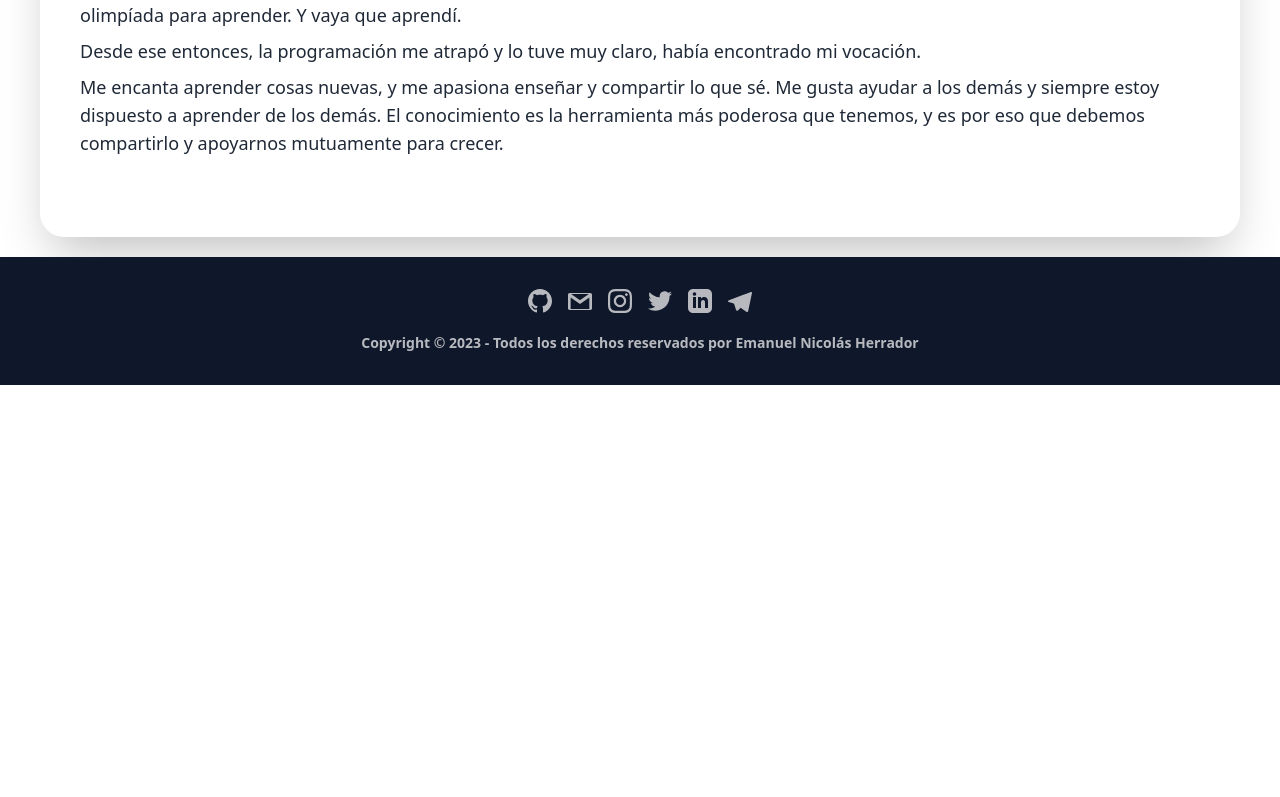
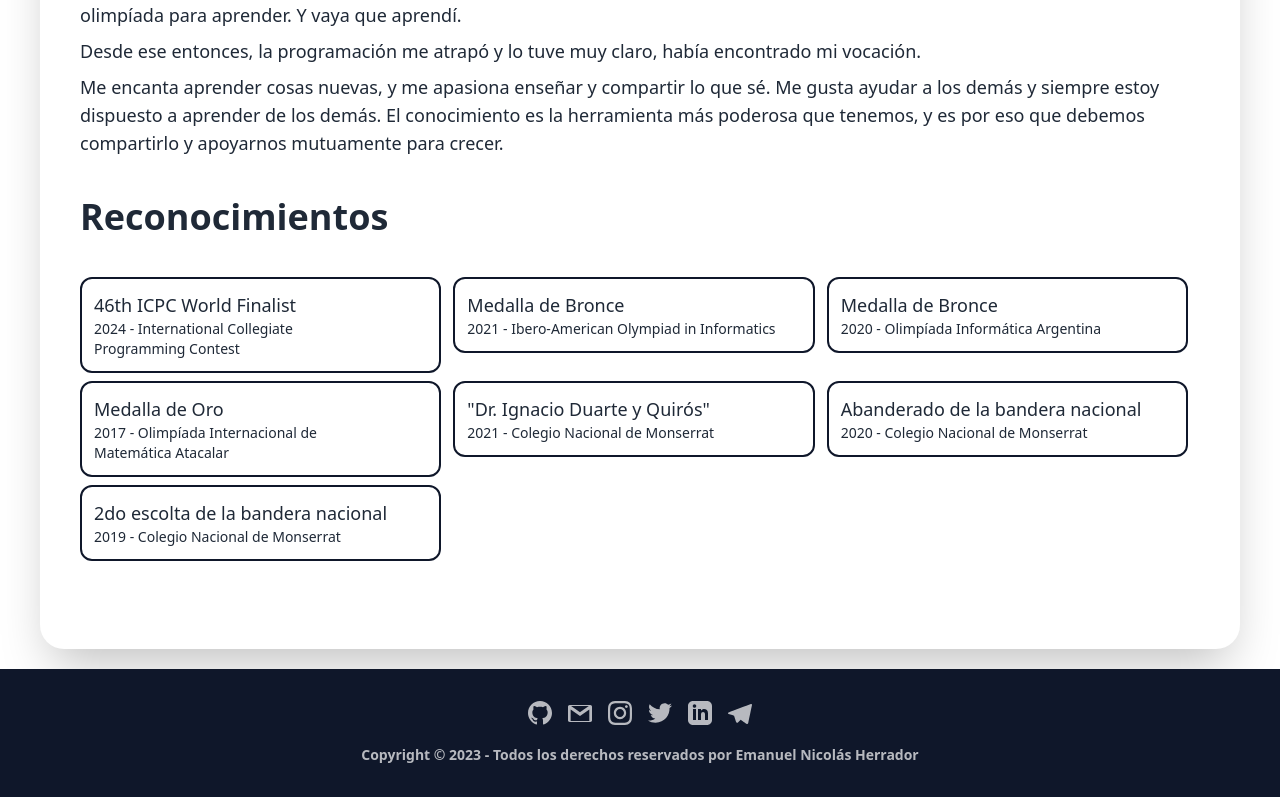
Before and after one commit to helcsnewsxd/project-website-personal_blog, a Next.js app: page /about in a window 1280 px wide. Shown: the part 1087-1884 px from the top of the page. Before the commit the page ends 1472 px from the top, so only its background shows below. Built offline with nearby package versions, Linux system fonts and the light colour scheme; what tailwind-animatecss would draw is missing.

Commit message:
Added awards section

```diff
--- a/pages/about/index.tsx
+++ b/pages/about/index.tsx
@@ -53,6 +53,122 @@ export default function About() {
               </div>
             </section>
 
+            {/* Most important awards */}
+            <div>
+              <section className="pb-10">
+                <h1 className="text-4xl text-balance font-bold pb-10">
+                  Reconocimientos
+                </h1>
+                <div className="grid grid-flow-row lg:grid-cols-3 grid-cols-2">
+                  <div className="mb-2 mr-3">
+                    <a
+                      href="https://icpc.global/regionals/finder/SouthAmerica-South-2022/standings"
+                      target="_blank"
+                    >
+                      <div className="border-solid border-primary rounded-xl border-2 p-3 hover:scale-105 hover:bg-primary/80 hover:text-base-200">
+                        <p className="text-pretty lg:text-lg text-base">
+                          46th ICPC World Finalist
+                        </p>
+                        <p className="text-pretty lg:text-md text-sm">
+                          2024 - International Collegiate Programming Contest
+                        </p>
+                      </div>
+                    </a>
+                  </div>
+                  <div className="mb-2 mr-3">
+                    <a
+                      href="https://www.iberoinformatica.org/contestant_details/7174"
+                      target="_blank"
+                    >
+                      <div className="border-solid border-primary rounded-xl border-2 p-3 hover:scale-105 hover:bg-primary/80 hover:text-base-200">
+                        <p className="text-pretty lg:text-lg text-base">
+                          Medalla de Bronce
+                        </p>
+                        <p className="text-pretty lg:text-md text-sm">
+                          2021 - Ibero-American Olympiad in Informatics
+                        </p>
+                      </div>
+                    </a>
+                  </div>
+                  <div className="mb-2 mr-3">
+                    <a
+                      href="https://www.oia.unsam.edu.ar/oia-certamen-nacional-de-programacion-2020/"
+                      target="_blank"
+                    >
+                      <div className="border-solid border-primary rounded-xl border-2 p-3 hover:scale-105 hover:bg-primary/80 hover:text-base-200">
+                        <p className="text-pretty lg:text-lg text-base">
+                          Medalla de Bronce
+                        </p>
+                        <p className="text-pretty lg:text-md text-sm">
+                          2020 - Olimpíada Informática Argentina
+                        </p>
+                      </div>
+                    </a>
+                  </div>
+                  <div className="mb-2 mr-3">
+                    <a
+                      href="https://prensa.cba.gov.ar/educacion-3/con-14-medallas-asi-retornaron-estudiantes-cordobeses-de-la-olimpiada-de-matematica-en-chile/"
+                      target="_blank"
+                    >
+                      <div className="border-solid border-primary rounded-xl border-2 p-3 hover:scale-105 hover:bg-primary/80 hover:text-base-200">
+                        <p className="text-pretty lg:text-lg text-base">
+                          Medalla de Oro
+                        </p>
+                        <p className="text-pretty lg:text-md text-sm">
+                          2017 - Olimpíada Internacional de Matemática Atacalar
+                        </p>
+                      </div>
+                    </a>
+                  </div>
+                  <div className="mb-2 mr-3">
+                    <a
+                      href="https://www.facebook.com/ColegioMonserrat/posts/pfbid02ch9uTsFkwdp2c6JrpAx5QLMyUr7w3aSDsEy3PFsENj92ftkcEShvjAiZcPdGNySyl"
+                      target="_blank"
+                    >
+                      <div className="border-solid border-primary rounded-xl border-2 p-3 hover:scale-105 hover:bg-primary/80 hover:text-base-200">
+                        <p className="text-pretty lg:text-lg text-base">
+                          "Dr. Ignacio Duarte y Quirós"
+                        </p>
+                        <p className="text-pretty lg:text-md text-sm">
+                          2021 - Colegio Nacional de Monserrat
+                        </p>
+                      </div>
+                    </a>
+                  </div>
+                  <div className="mb-2 mr-3">
+                    <a
+                      href="https://monserrat.unc.edu.ar/wp-content/blogs.dir/8/files/sites/8/gravity_forms/1-78b52efae091f851456cd09386bd37b8/03/2020/2020-075.pdf"
+                      target="_blank"
+                    >
+                      <div className="border-solid border-primary rounded-xl border-2 p-3 hover:scale-105 hover:bg-primary/80 hover:text-base-200">
+                        <p className="text-pretty lg:text-lg text-base">
+                          Abanderado de la bandera nacional
+                        </p>
+                        <p className="text-pretty lg:text-md text-sm">
+                          2020 - Colegio Nacional de Monserrat
+                        </p>
+                      </div>
+                    </a>
+                  </div>
+                  <div className="mb-2 mr-3">
+                    <a
+                      href="https://monserrat.unc.edu.ar/files/gravity_forms/1-413047a15a4611794df68bd47c55c319/05/2019/2019-243.pdf"
+                      target="_blank"
+                    >
+                      <div className="border-solid border-primary rounded-xl border-2 p-3 hover:scale-105 hover:bg-primary/80 hover:text-base-200">
+                        <p className="text-pretty lg:text-lg text-base">
+                          2do escolta de la bandera nacional
+                        </p>
+                        <p className="text-pretty lg:text-md text-sm">
+                          2019 - Colegio Nacional de Monserrat
+                        </p>
+                      </div>
+                    </a>
+                  </div>
+                </div>
+              </section>
+            </div>
+
             {/* Education */}
 
             {/* Skills, languages and technologies */}
```
